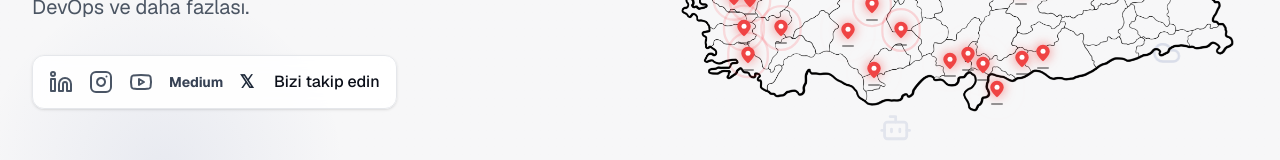
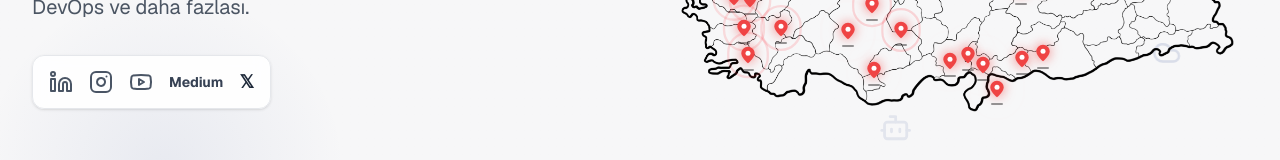
Before and after one commit to enesckk/HSD-BOOTCAMP-WEB-, a Next.js app: page / in a window 1280 px wide. Shown: the part 466-626 px from the top of the page. Built offline with nearby package versions, Linux system fonts and the light colour scheme; no server answers.

Commit message:
'Bizi takip edin' yazısı kaldırıldı
- Sosyal medya logoları korundu
- 'Bizi takip edin' yazısı kaldırıldı
- Sadece logolar görünüyor, daha temiz görünüm
- Sosyal medya ikonları animasyonlu olarak kalıyor

```diff
--- a/src/components/home/Hero.tsx
+++ b/src/components/home/Hero.tsx
@@ -119,9 +119,6 @@ const Hero: React.FC = () => {
                       </motion.a>
                     ))}
                   </div>
-                  <span className="text-sm sm:text-base font-medium ml-2">
-                    Bizi takip edin
-                  </span>
                 </div>
               </motion.div>
 
```
